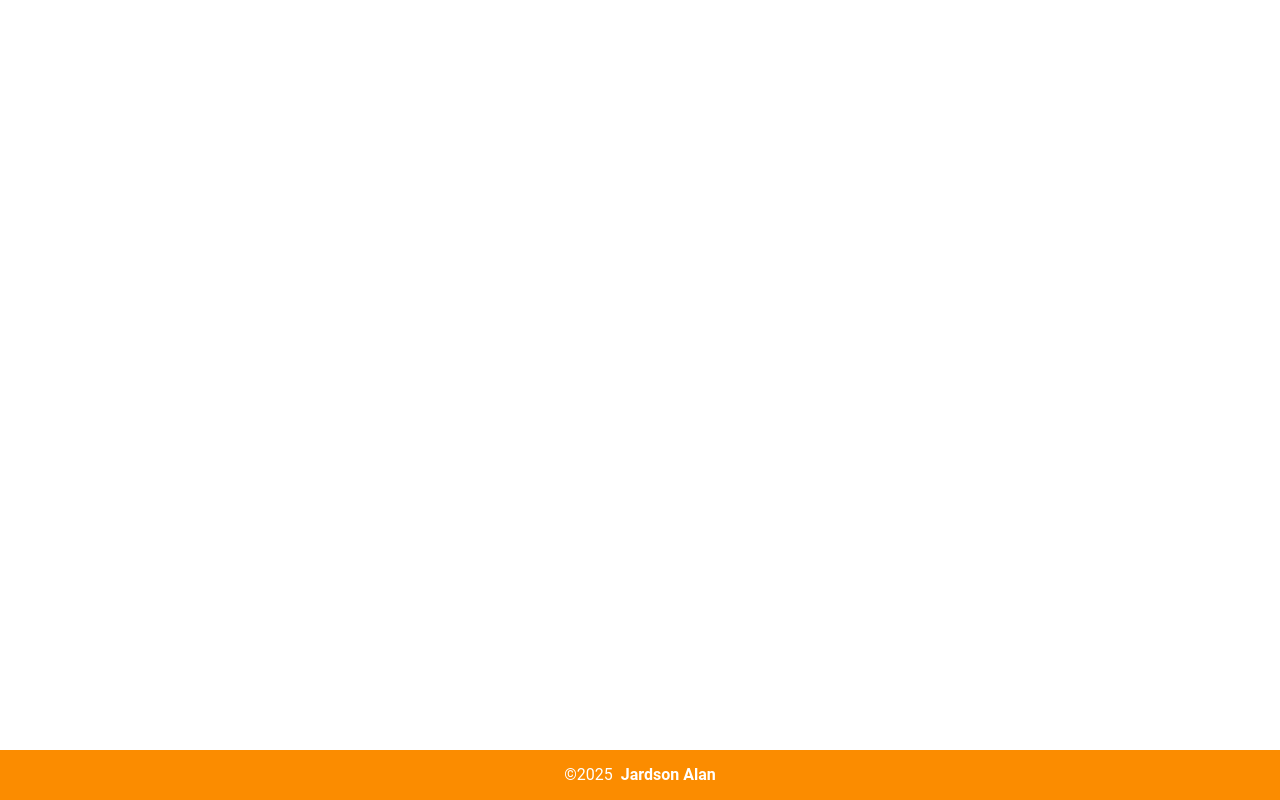
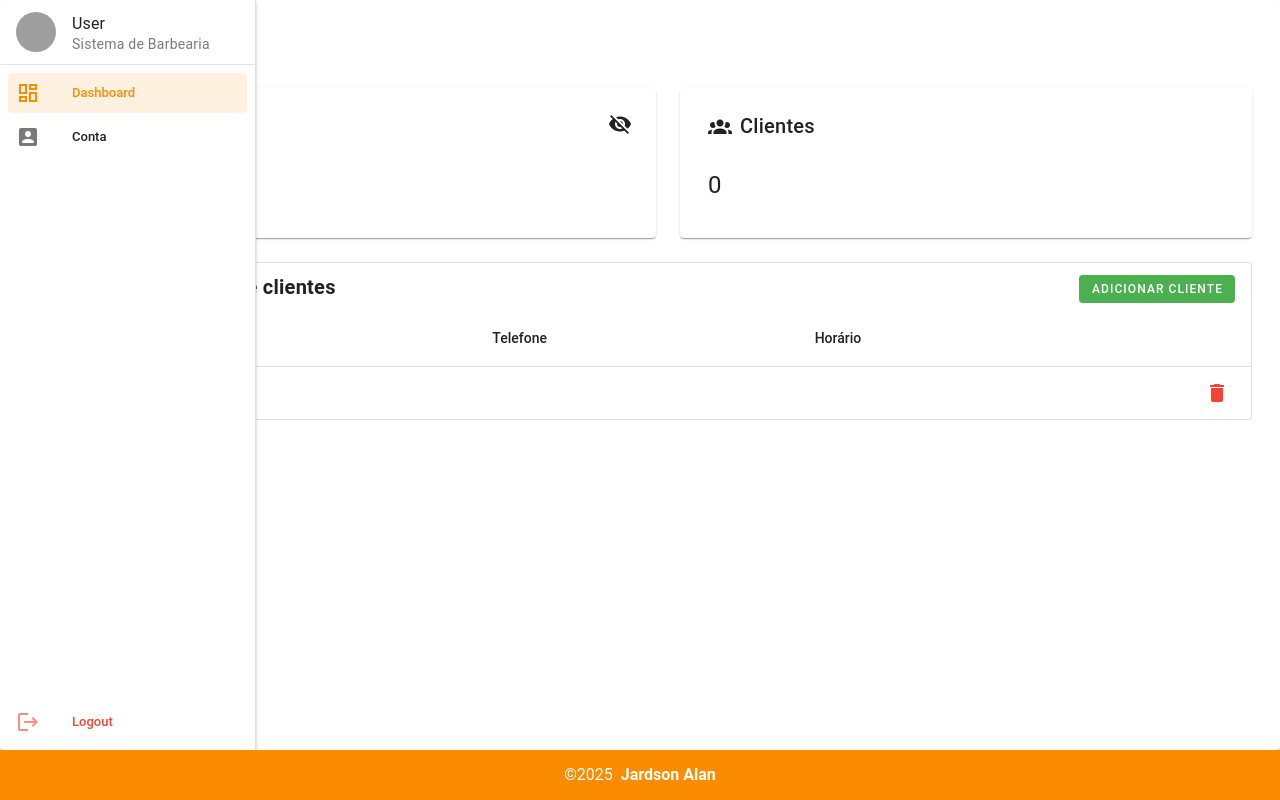
Before and after one commit to jardsonalan/sistema-barbearia, a Vue app: page /dashboard in a window 1280 px wide. Before the commit this address had no page. Built offline with nearby package versions, Linux system fonts and the light colour scheme; grey boxes are pictures that could not be loaded.

Commit message:
feat: adicionando roteamento de rotas do dashboard da aplicação

```diff
--- a/src/components/NavigationDrawerDashboard.vue
+++ b/src/components/NavigationDrawerDashboard.vue
@@ -28,7 +28,7 @@ const drawerBarSmallScreen = ref(false)
         </v-list>
         <template v-slot:append>
           <v-list density="compact" nav>
-            <v-list-item prepend-icon="mdi-logout" title="Logout" value="logout" class="text-red"></v-list-item>
+            <v-list-item prepend-icon="mdi-logout" title="Logout" value="logout" class="text-red" to="/"></v-list-item>
           </v-list>
         </template>
       </v-navigation-drawer>
@@ -50,7 +50,7 @@ const drawerBarSmallScreen = ref(false)
         </v-list>
         <template v-slot:append>
           <v-list density="compact" nav>
-            <v-list-item prepend-icon="mdi-logout" title="Logout" value="logout" class="text-red"></v-list-item>
+            <v-list-item prepend-icon="mdi-logout" title="Logout" value="logout" class="text-red" to="/"></v-list-item>
           </v-list>
         </template>
       </v-navigation-drawer>
--- a/src/router/index.ts
+++ b/src/router/index.ts
@@ -23,7 +23,12 @@ const router = createRouter({
       path: '/register',
       name: 'register',
       component: () => import('@/views/RegisterScreen.vue')
-    }
+    },
+    {
+      path: '/dashboard',
+      name: 'dashboard',
+      component: () => import('@/views/DashboardScreen.vue')
+    },
   ],
 })
 
--- a/src/views/DashboardScreen.vue
+++ b/src/views/DashboardScreen.vue
@@ -12,7 +12,7 @@ const listHours = ['08:00', '08:30', '09:00', '09:30', '10:00', '10:30', '11:00'
 <template>
   <NavigationDrawerDashboard>
     <template #list-item>
-      <v-list-item prepend-icon="mdi-view-dashboard-outline" title="Dashboard" value="dashboard" color="warning"/>
+      <v-list-item prepend-icon="mdi-view-dashboard-outline" title="Dashboard" value="dashboard" color="warning" to="/dashboard"/>
       <v-list-item prepend-icon="mdi-account-box" title="Conta" value="conta" color="warning"/>
     </template>
     <template #main>
--- a/src/views/LoginScreen.vue
+++ b/src/views/LoginScreen.vue
@@ -43,7 +43,7 @@ const viewPassword = ref(false)
                                 @click:append-inner="viewPassword = !viewPassword"
                             />
                             <div>
-                                <v-btn class="w-100 bg-warning font-weight-bold" height="40px">Entrar</v-btn>
+                                <v-btn class="w-100 bg-warning font-weight-bold" height="40px" to="/dashboard">Entrar</v-btn>
                                 <div class="d-md-flex justify-md-space-between align-md-center mt-4">
                                     <!-- Link de cadastro para laptops, televisões, entre outros -->
                                     <a v-if="$vuetify.display.mdAndUp" href="/register" rel="noopener noreferrer" class="text-subtitle-1 text-warning">Cadastre-se agora</a>
```
